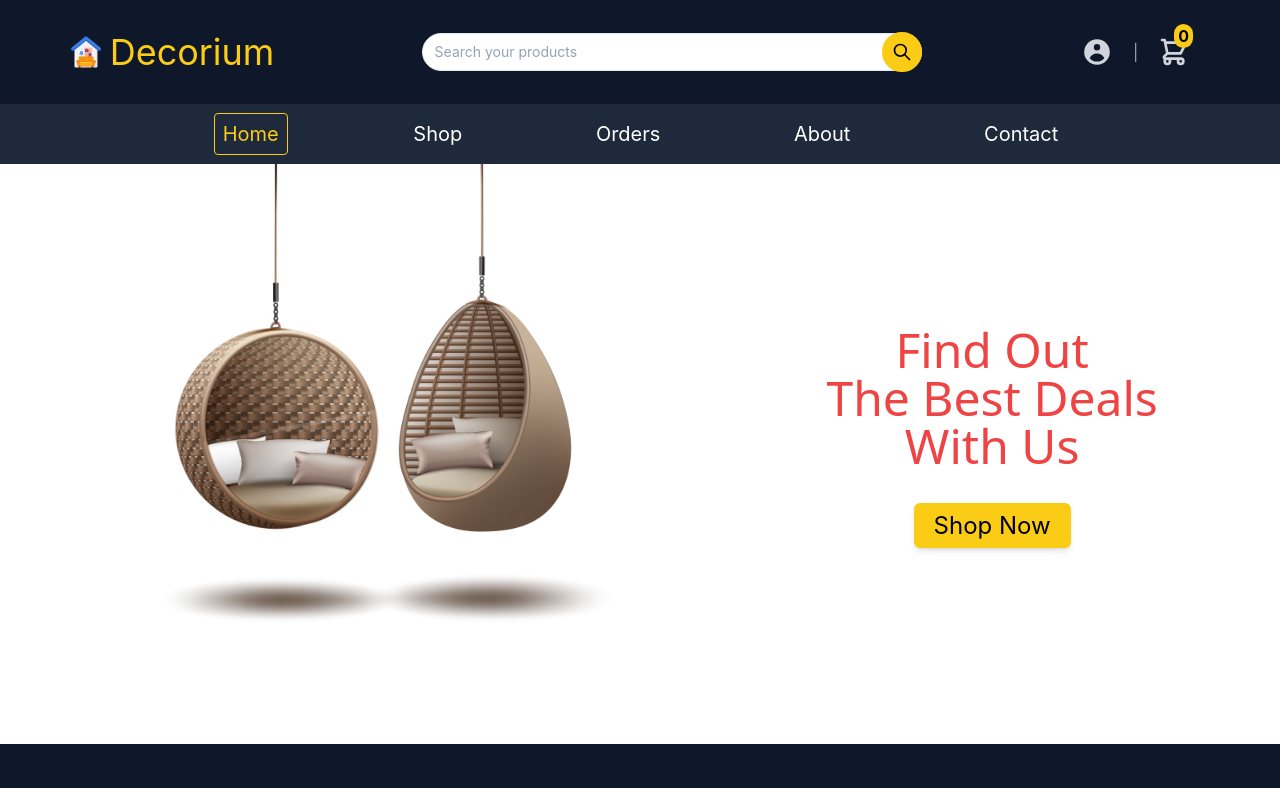
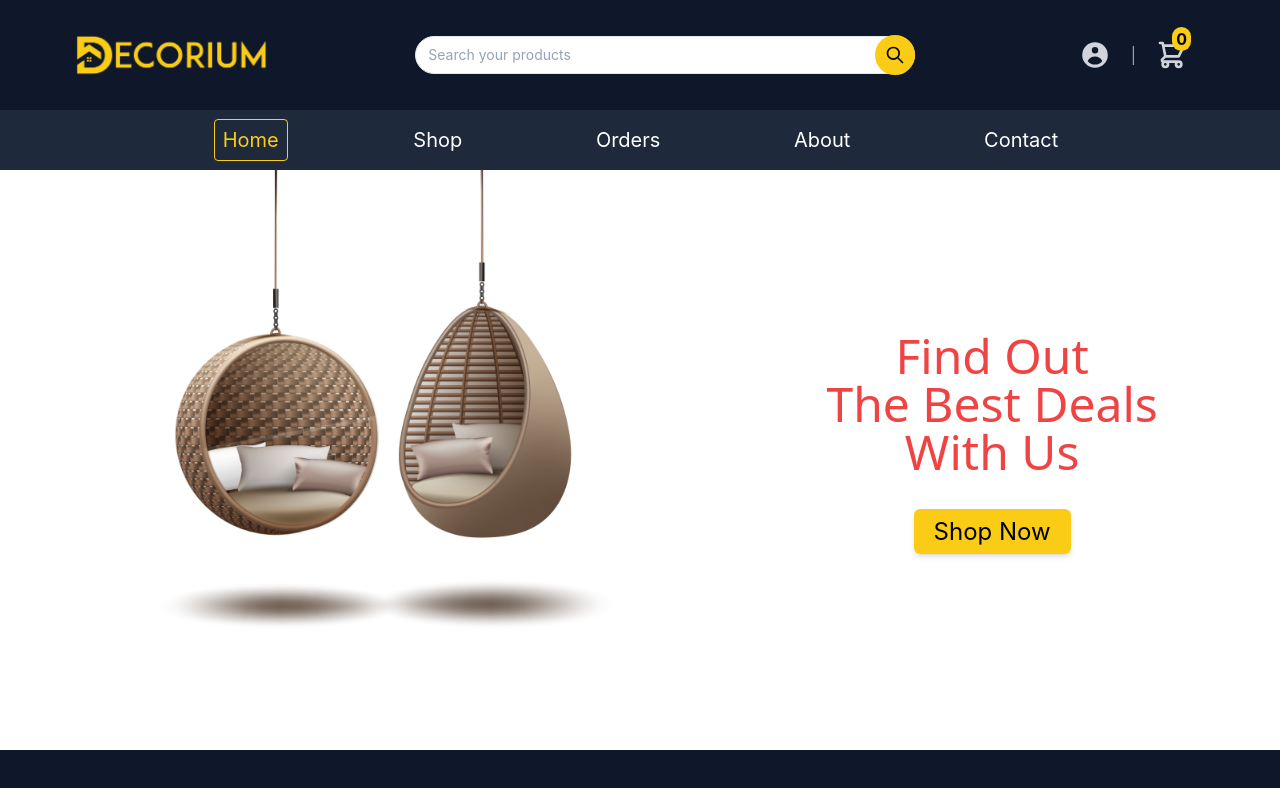
Before and after one commit to shareefrahat/decorium-react-firebase, a React (Create React App) app: page / in a window 1280 px wide. Shown: the top 788 px of the page. Built offline with nearby package versions, Linux system fonts and the light colour scheme; no server answers.

Commit message:
brand logo changed

```diff
--- a/src/App.js
+++ b/src/App.js
@@ -26,6 +26,7 @@ function App() {
       setCart(cart);
     }
   };
+
   return (
     <div className="App">
       <Header cart={cart}></Header>
--- a/src/components/Header/Header.js
+++ b/src/components/Header/Header.js
@@ -1,5 +1,4 @@
 import React, { useState } from "react";
-import logo from "../../images/decorium.png";
 import { UserCircleIcon, MenuIcon, XIcon } from "@heroicons/react/solid";
 import { ShoppingCartIcon, SearchIcon } from "@heroicons/react/outline";
 import {
@@ -12,6 +11,7 @@ import {
 import { useAuthState } from "react-firebase-hooks/auth";
 import auth from "../../firebase.init";
 import userLogo from "../../images/user.png";
+import decorium from "../../images/decorium-logo.png";
 
 const Header = ({ cart }) => {
   const [user] = useAuthState(auth);
@@ -59,10 +59,7 @@ const Header = ({ cart }) => {
     <header>
       <section className="bg-slate-900 text-white flex flex-col md:flex-row justify-around items-center px-2 md:px-0 py-5 md:py-8 m-0">
         <div className="flex flex-row justify-center items-center my-5 md:my-0">
-          <img className="w-8" src={logo} alt="" />
-          <h1 className="text-4xl mx-2  text-yellow-400 hover:text-gray-100">
-            Decorium
-          </h1>
+          <img className="w-[200px]" src={decorium} alt="" />
         </div>
         <div className="flex flex-row justify-center items-center my-5 md:my-0">
           <div>
```
Also changed, not shown: src/images/20220525_024448.png (added), src/images/decorium-logo.png (added).
